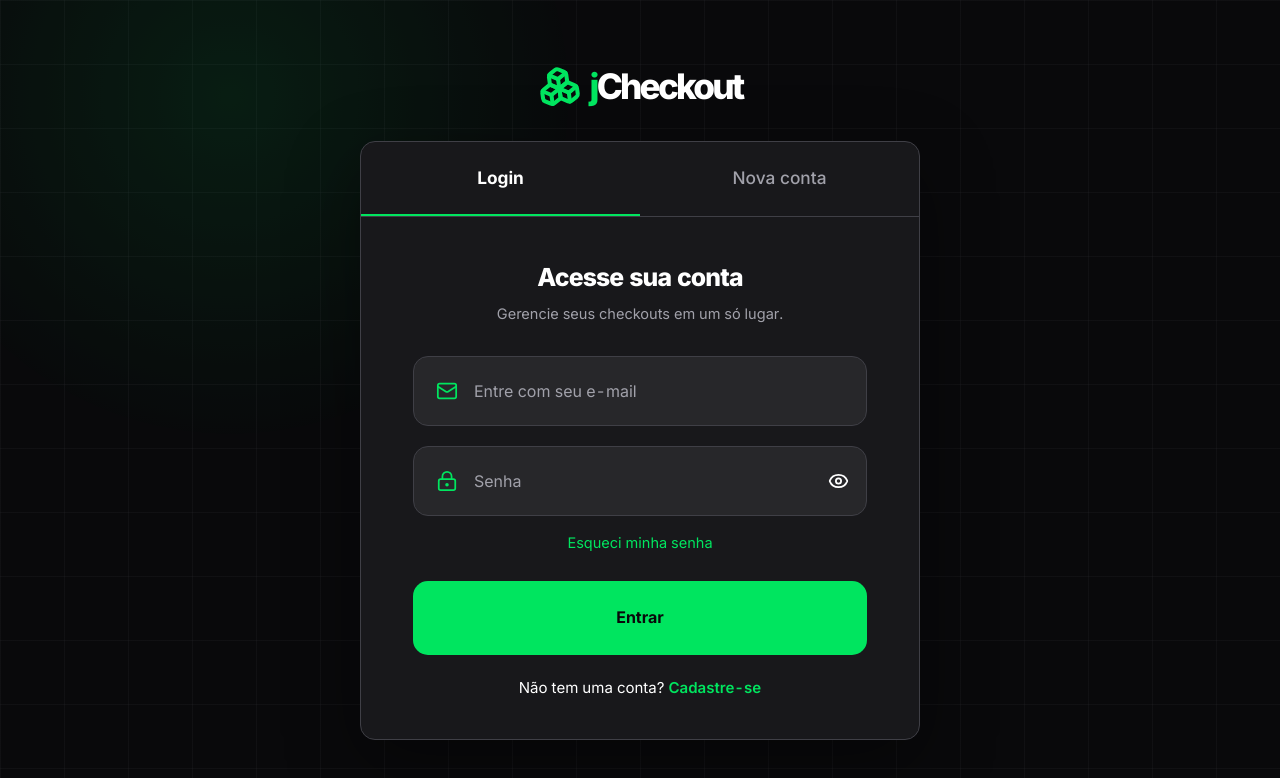
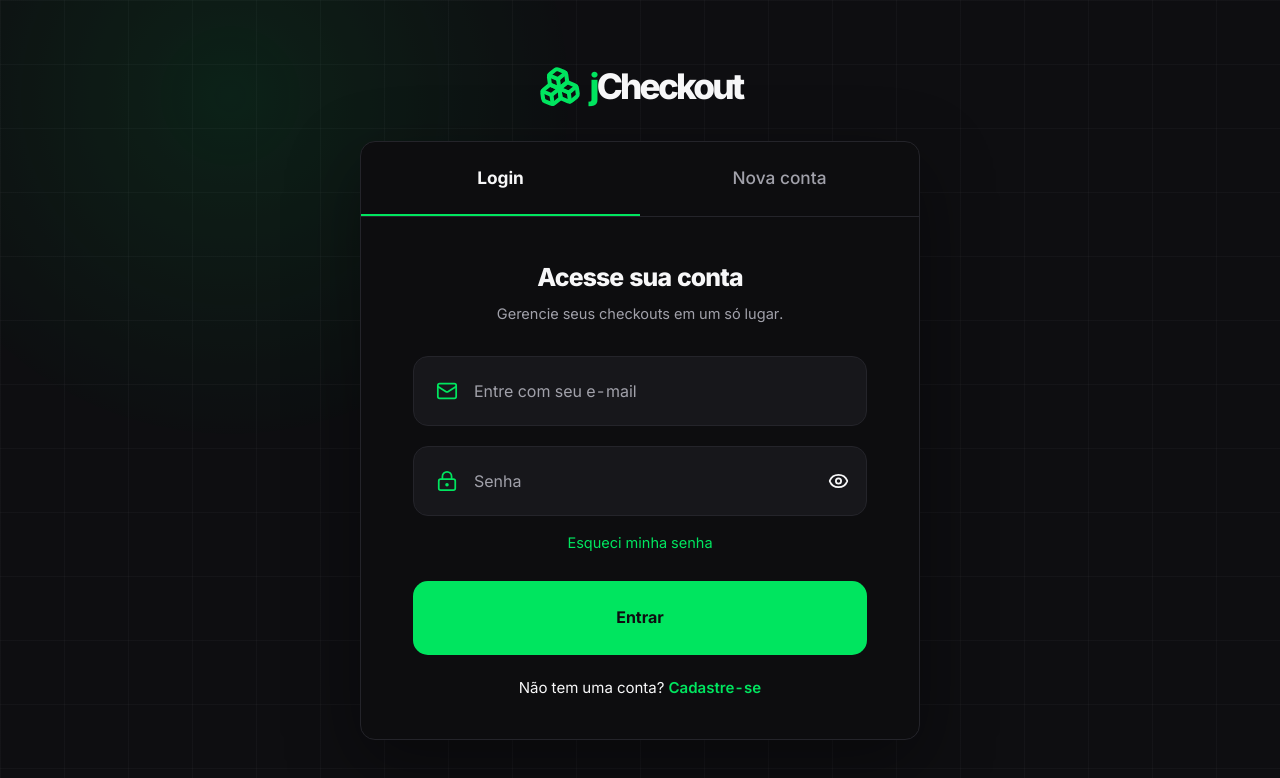
Before and after one commit to jbcostadev-dotcom/newcheckoutfrontend, a Next.js app: page / in a window 1280 px wide. Shown: the top 778 px of the page. Built offline with nearby package versions, Linux system fonts and the light colour scheme; no server answers.

Commit message:
feat(ui): unify dark dashboard shell

```diff
--- a/src/app/globals.css
+++ b/src/app/globals.css
@@ -72,30 +72,31 @@
 
 .dark {
   /* Financial SaaS primary theme */
-  --background: #09090b;
-  --foreground: #ffffff;
-  --card: #27272a;
-  --card-foreground: #ffffff;
-  --popover: #27272a;
-  --popover-foreground: #ffffff;
+  --background: #0e0e11;
+  --foreground: #f7f7f8;
+  --card: #0d0d0f;
+  --card-foreground: #f7f7f8;
+  --popover: #151519;
+  --popover-foreground: #f7f7f8;
   --primary: #00e55f;
-  --primary-foreground: #09090b;
-  --secondary: #18181b;
-  --secondary-foreground: #ffffff;
-  --muted: #18181b;
+  --primary-foreground: #0e0e11;
+  --secondary: #151519;
+  --secondary-foreground: #f7f7f8;
+  --muted: #18181d;
   --muted-foreground: #a1a1aa;
-  --accent: #123b22;
+  --accent: #10321f;
   --accent-foreground: #73f59f;
   --destructive: #ef5b67;
-  --destructive-foreground: #09090b;
+  --destructive-foreground: #0e0e11;
   --success: #00e55f;
-  --success-foreground: #09090b;
+  --success-foreground: #0e0e11;
   --warning: #f3b33d;
-  --warning-foreground: #09090b;
-  --border: #3f3f46;
-  --input: #18181b;
+  --warning-foreground: #0e0e11;
+  --border: #24242a;
+  --input: #17171b;
   --ring: #00e55f;
-  --panel-shadow: 0 22px 64px rgb(0 0 0 / 32%);
+  --panel-shadow: inset 0 1px 0 rgb(255 255 255 / 3%),
+    0 20px 60px rgb(0 0 0 / 18%);
 
   color-scheme: dark;
 }
@@ -141,7 +142,7 @@
 }
 
 /* Public authentication screens */
-.auth-page { --auth-ink: #ffffff; --auth-green: #00e55f; --auth-accent: #008a39; --auth-muted: #a1a1aa; --auth-surface: #18181b; --auth-field: #27272a; --auth-border: #3f3f46; position: relative; display: grid; min-height: 100svh; place-items: center; overflow: hidden; background: #09090b; color: var(--auth-ink); isolation: isolate; }
+.auth-page { --auth-ink: #f7f7f8; --auth-green: #00e55f; --auth-accent: #008a39; --auth-muted: #a1a1aa; --auth-surface: #0d0d0f; --auth-field: #17171b; --auth-border: #24242a; position: relative; display: grid; min-height: 100svh; place-items: center; overflow: hidden; background: #0e0e11; color: var(--auth-ink); isolation: isolate; }
 .auth-page__pattern { position: absolute; z-index: -1; inset: 0; opacity: .72; background-image: radial-gradient(circle at 18% 12%, rgb(0 229 95 / 13%), transparent 28%), linear-gradient(rgb(63 63 70 / 20%) 1px, transparent 1px), linear-gradient(90deg, rgb(63 63 70 / 20%) 1px, transparent 1px); background-size: auto, 64px 64px, 64px 64px; }
 .auth-page__content { width: min(100% - 32px, 560px); padding: 48px 0; }
 .auth-brand { display: flex; align-items: center; justify-content: center; gap: 10px; margin-bottom: 28px; color: var(--auth-green); font-size: 2.2rem; font-weight: 800; letter-spacing: -.08em; text-decoration: none; }
@@ -167,7 +168,7 @@
 .auth-password-toggle svg { width: 21px; }
 .auth-help-link { justify-self: center; margin-top: -3px; color: var(--auth-green); font-size: .91rem; text-decoration: none; }
 .auth-help-link:hover, .auth-footer a:hover, .auth-terms a:hover { text-decoration: underline; }
-.auth-submit { height: 74px; margin-top: 6px; border-radius: 15px; background: var(--auth-green); color: #09090b; font-size: 1rem; font-weight: 700; box-shadow: none; }
+.auth-submit { height: 74px; margin-top: 6px; border-radius: 15px; background: var(--auth-green); color: #0e0e11; font-size: 1rem; font-weight: 700; box-shadow: none; }
 .auth-submit:hover { background: #22ee75; }
 .auth-footer { margin: 22px 0 0; text-align: center; color: var(--auth-ink); font-size: .94rem; }
 .auth-footer a, .auth-terms a { color: var(--auth-green); font-weight: 600; text-decoration: none; }
--- a/src/components/Sidebar.tsx
+++ b/src/components/Sidebar.tsx
@@ -260,7 +260,7 @@ export function Sidebar() {
 
   return (
     <>
-      <aside className="flex w-64 shrink-0 flex-col border-r bg-card">
+      <aside className="flex w-64 shrink-0 flex-col border-r bg-background">
         {/* Brand */}
         <div className="flex h-16 items-center gap-2 border-b px-5">
           <div className="flex h-8 w-8 items-center justify-center rounded-lg bg-primary text-primary-foreground">
@@ -333,7 +333,7 @@ export function Sidebar() {
                         className={cn(
                           "flex w-full items-center justify-between rounded-md px-3 py-2 text-sm font-medium transition-colors",
                           active
-                            ? "bg-primary/10 text-primary"
+                            ? "bg-foreground text-background"
                             : "text-muted-foreground hover:bg-accent hover:text-foreground"
                         )}
                       >
@@ -354,7 +354,7 @@ export function Sidebar() {
                         className={cn(
                           "flex items-center gap-3 rounded-md px-3 py-2 text-sm font-medium transition-colors",
                           active
-                            ? "bg-primary/10 text-primary"
+                            ? "bg-foreground text-background"
                             : "text-muted-foreground hover:bg-accent hover:text-foreground"
                         )}
                       >
@@ -374,7 +374,7 @@ export function Sidebar() {
                               className={cn(
                                 "flex items-center gap-3 rounded-md px-3 py-2 text-sm font-medium transition-colors",
                                 childActive
-                                  ? "bg-primary/10 text-primary"
+                                  ? "bg-foreground text-background"
                                   : "text-muted-foreground hover:bg-accent hover:text-foreground"
                               )}
                             >
--- a/src/components/dashboard-header.tsx
+++ b/src/components/dashboard-header.tsx
@@ -33,7 +33,7 @@ export function DashboardHeader({ className }: DashboardHeaderProps) {
   return (
     <header
       className={cn(
-        "fixed top-0 right-0 left-64 z-30 flex h-16 items-center justify-between border-b bg-card px-4 lg:px-6",
+        "fixed top-0 right-0 left-64 z-30 flex h-16 items-center justify-between border-b bg-background px-4 lg:px-6",
         className
       )}
     >
```
Also changed, not shown: 1 other file (tests, documents, lock files or other folders).
